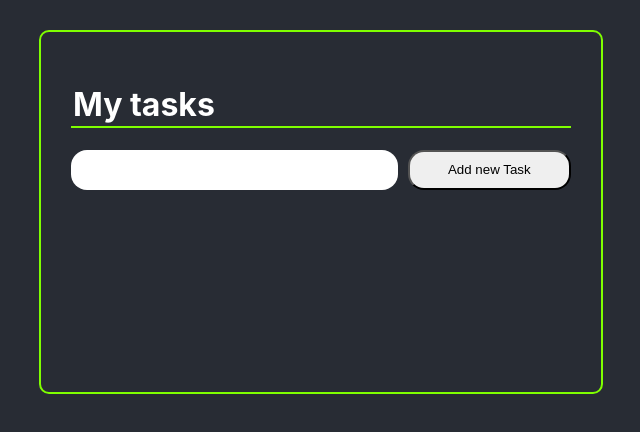
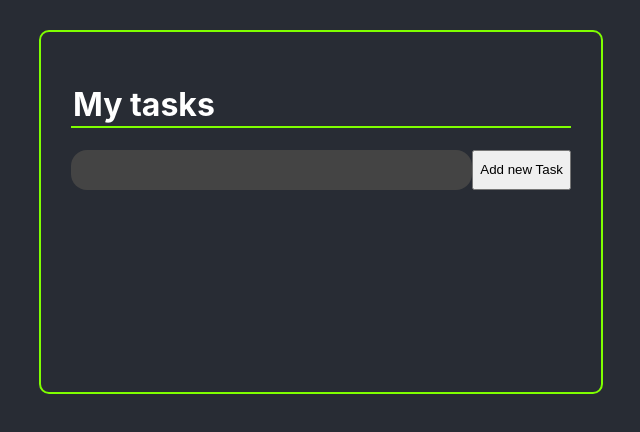
Before and after one commit to Junkes00/to-do-list, a React (Create React App) app: page / in a window 1280 px wide. Shown: the top 432 px of the page, without its empty margins (319-959 px from the left). Built offline with nearby package versions, Linux system fonts and the light colour scheme.

Commit message:
Add background-color to input task

```diff
--- a/src/Components/AddTask/Styles.css
+++ b/src/Components/AddTask/Styles.css
@@ -10,12 +10,13 @@
   border-radius: 1rem;
   border: none;
   flex: 2;
-  color: #000;
+  background-color: #444;
+  color: #eee;
   font-size: 1rem;
 }
 
-.add-task-button {
-  margin-left: 0.6rem;
+.add-task-button-container {
+  margin-left: 1rem;
   flex: 1;
   border-radius: 1rem;
 }
```
